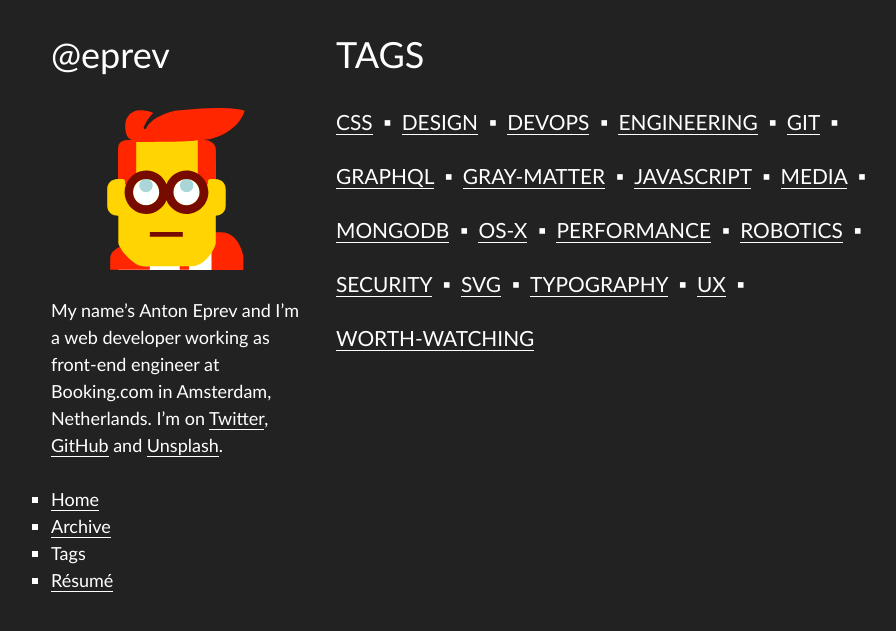
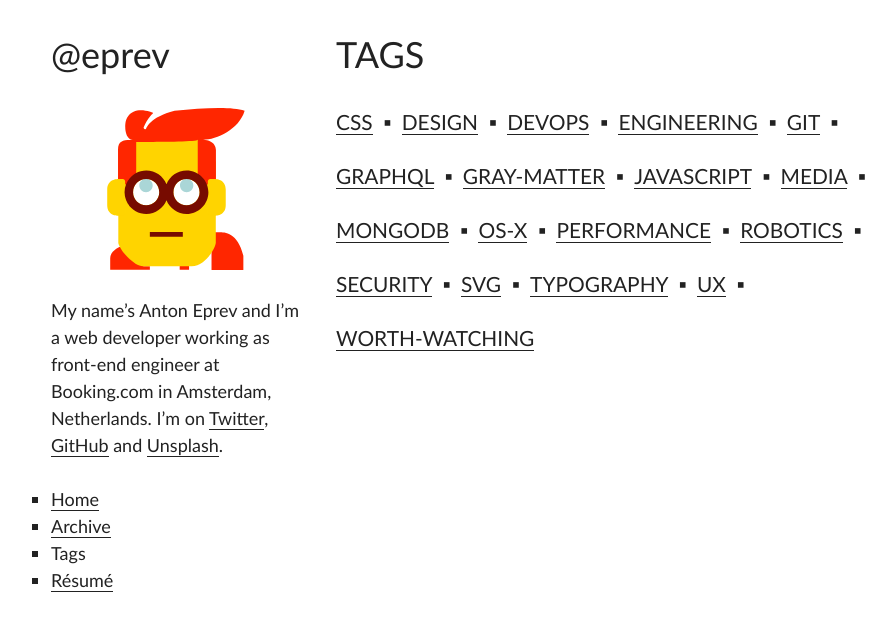
Before and after one commit to eprev/eprev.org, a Jekyll site: the page built from tags/index.html, in a window 1280 px wide. Shown: the top 631 px of the page, without its empty margins (126-1022 px from the left). Built offline with Jekyll 4.4.1, drawn with Linux system fonts in a browser that asks for light colours.

Commit message:
Switch to light theme

```diff
--- a/_includes/header.html
+++ b/_includes/header.html
@@ -4,7 +4,7 @@
 {% else %}
     {% assign site_url = "" %}
 {% endif %}
-<html lang="en" class="theme--dark">
+<html lang="en" class="theme--light">
     <meta charset="utf-8">
     {% if page.title %}
         <title>{{ page.title }} – {{ site.title }}</title>
```
